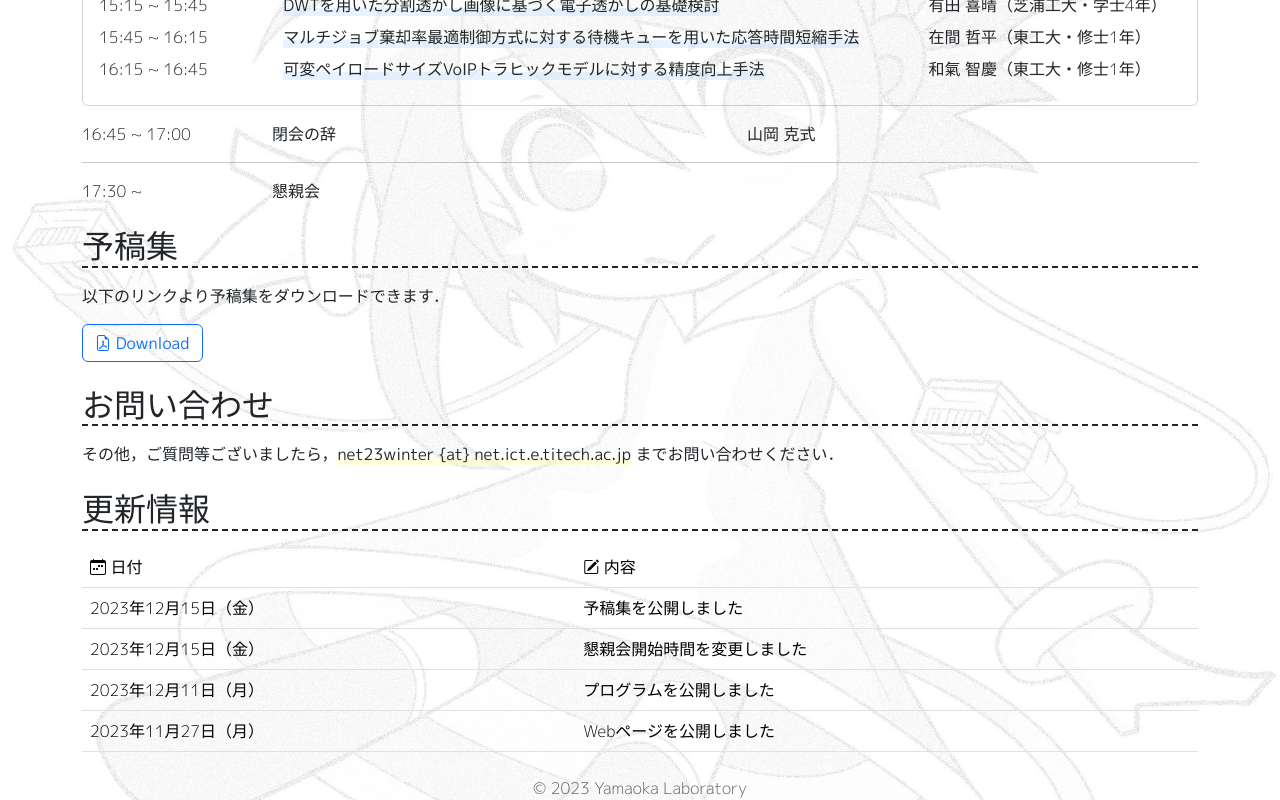
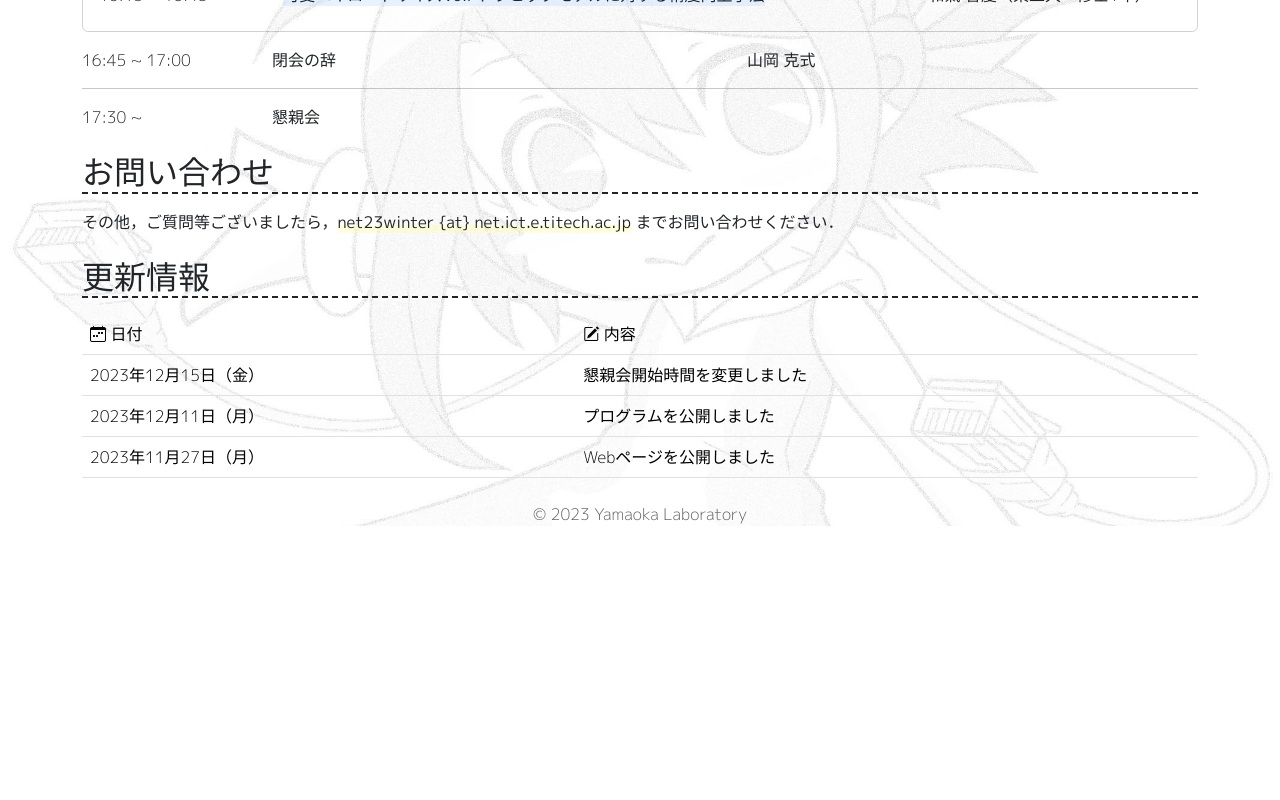
Before and after one commit to yamaoka-kitaguchi-lab/winter.workshop.net.ict.e.titech.ac.jp, a React (Vite) app: page / in a window 1280 px wide. Shown: the part 1776-2576 px from the top of the page. After the commit the page ends 2302 px from the top, so only its background shows below. Built offline with nearby package versions, Linux system fonts and the light colour scheme.

Commit message:
Remove Proceedings component and update News content

```diff
--- a/src/App.tsx
+++ b/src/App.tsx
@@ -6,7 +6,6 @@ import News from "./News";
 import Program from "./Program";
 import Detail from "./Presentation";
 import Registration from "./Registration";
-import Proceedings from "./Proceedings";
 
 const App = () => {
 	return (
@@ -18,7 +17,6 @@ const App = () => {
 				<Registration />
 				<Detail />
 				<Program />
-				<Proceedings />
 				<Inquiry />
 				<News />
 
--- a/src/Header.tsx
+++ b/src/Header.tsx
@@ -30,9 +30,6 @@ const Header = () => {
 					テックちゃん（工大祭公式マスコットキャラクター）
 				</a>
 			</p>
-			<div className="alert alert-info info">
-				<i className="bi bi-info-circle" /> 予稿集を公開しました (更新日: 12/15)
-			</div>
 		</section>
 	);
 };
--- a/src/News.tsx
+++ b/src/News.tsx
@@ -6,10 +6,6 @@ interface ContentProps {
 }
 
 const content: Readonly<ContentProps[]> = [
-	{
-		day: "2023年12月15日（金）",
-		content: "予稿集を公開しました",
-	},
 	{
 		day: "2023年12月15日（金）",
 		content: "懇親会開始時間を変更しました",
--- a/src/Proceedings.tsx
+++ /dev/null
@@ -1,20 +0,0 @@
-const Proceedings = () => {
-	return (
-		<section className="my-4">
-			<h2 className="mb-3">予稿集</h2>
-			<p>以下のリンクより予稿集をダウンロードできます．</p>
-			<a
-				type="button"
-				className="btn btn-outline-primary"
-				href="https://drive.google.com/file/d/1PYbBqZxkw3TWXGqquvr_1DOqXNwdvyIa/view?usp=drive_link"
-				role="button"
-				target="_blank"
-				rel="noreferrer"
-			>
-				<i className="bi bi-file-earmark-pdf" /> Download
-			</a>
-		</section>
-	);
-};
-
-export default Proceedings;
```
